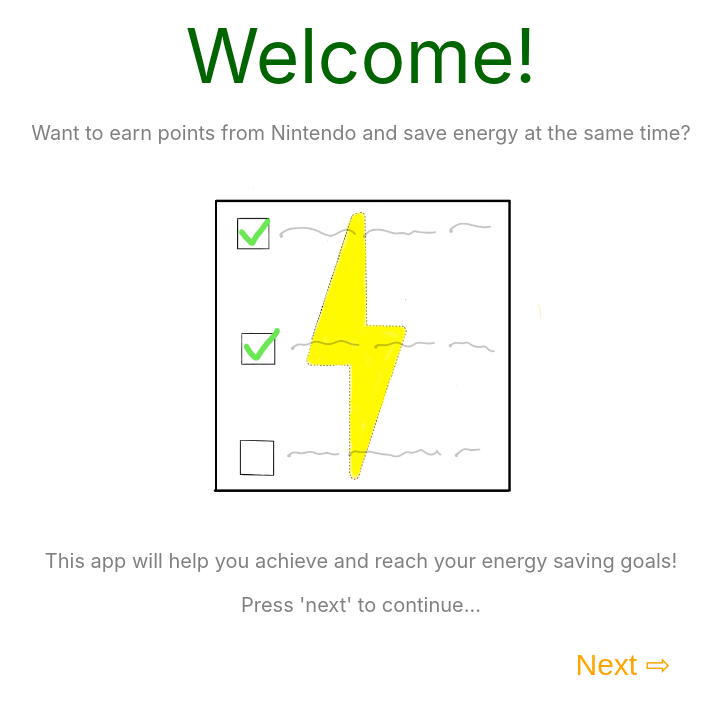
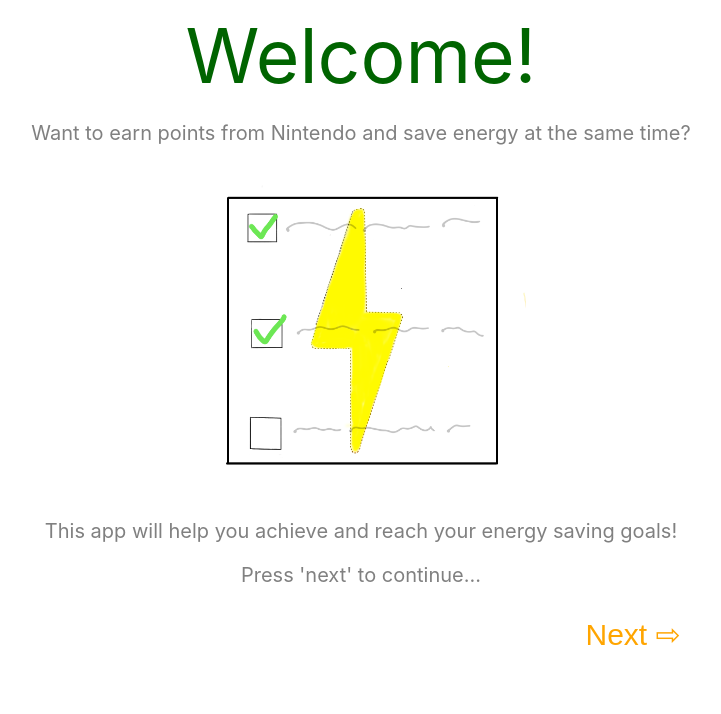
Before and after one commit to cwcrystal8/robopanda, a React (Create React App) app: page / in a window 1280 px wide. Shown: the top 714 px of the page, without its empty margins (279-1000 px from the left). Built offline with nearby package versions, Linux system fonts and the light colour scheme.

Commit message:
Fix height

```diff
--- a/src/App.css
+++ b/src/App.css
@@ -6,7 +6,9 @@ body {
 
 .main {
     text-align: center;
-    color: grey
+    color: grey;
+    margin-left: 10px;
+    margin-right: 10px;
 }
 
 #welcome {
--- a/src/App.tsx
+++ b/src/App.tsx
@@ -45,7 +45,7 @@ class App extends Component<{}, AppStateType> {
           <p id='welcome'>Welcome!</p>
           <p>Want to earn points from Nintendo and save energy at the same time?</p>
 
-          <img src='logo.png' alt='energy saving logo' width='360px' height='360px'/>
+          <img src='logo.png' alt='energy saving logo' width='330px' height='330px'/>
 
           <p>This app will help you achieve and reach your energy saving goals!</p>
 
```
